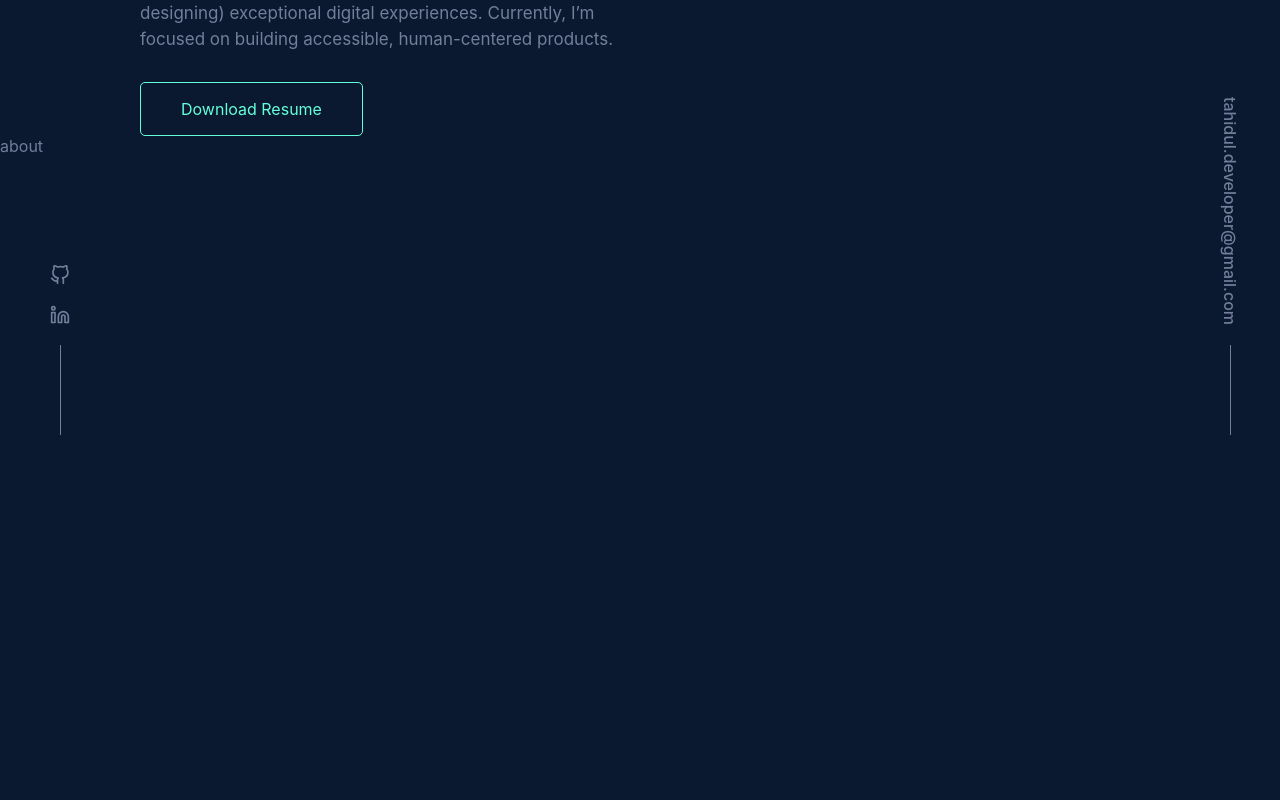
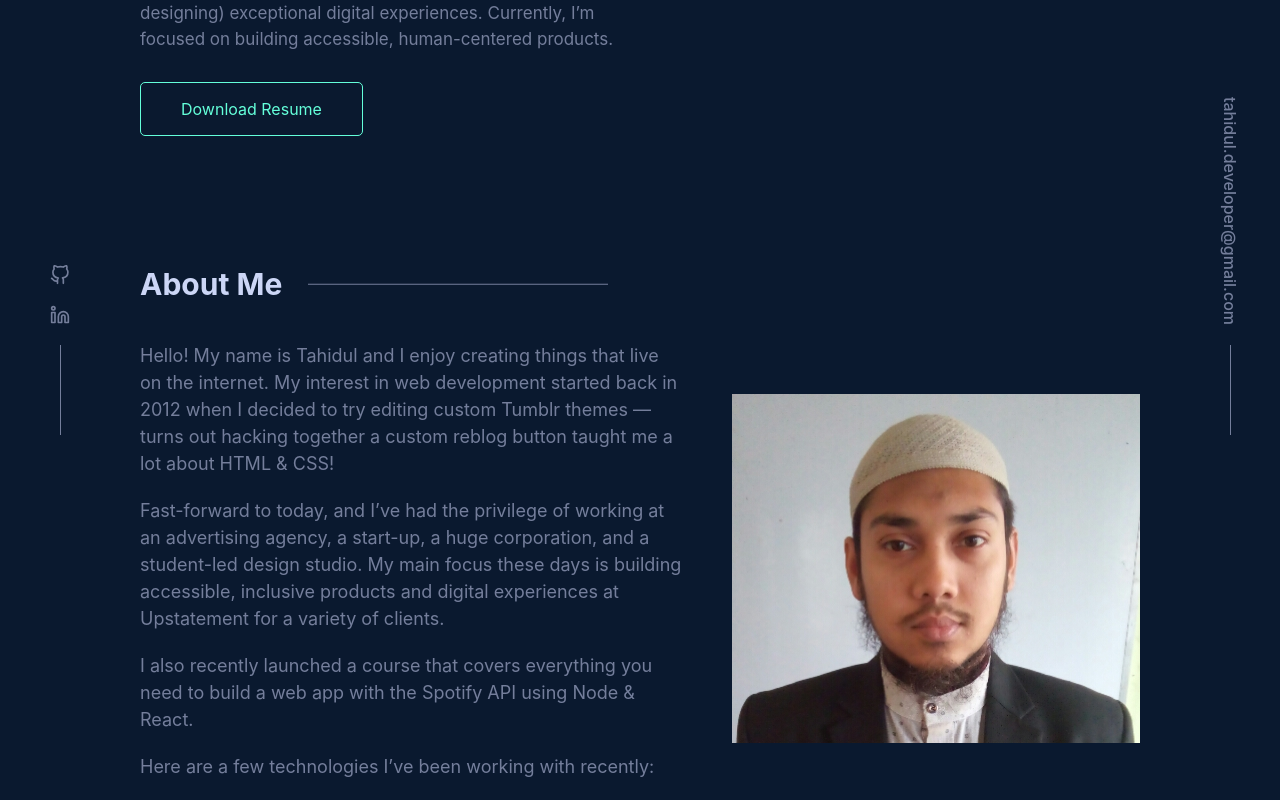
Before and after one commit to mdtahidulislam/tahidul-portfolio, a React (Create React App) app: page /about in a window 1280 px wide. Shown: the part 365-1165 px from the top of the page. Before the commit the page ends 800 px from the top, so only its background shows below. Built offline with nearby package versions, Linux system fonts and the light colour scheme.

Commit message:
added about section

```diff
--- a/public/style.css
+++ b/public/style.css
@@ -147,6 +147,7 @@ h2.hero__title {
     position: relative;
     display: inline-block;
     margin-bottom: 20px;
+    transition: 0.3s;
 }
 
 .connect__box::after {
@@ -181,7 +182,8 @@ h2.hero__title {
     transition: 0.3s;
 }
 
-.connect__social li a:hover  {
+.connect__social li a:hover,
+.connect__email:hover  {
     transform: translateY(-3px);
     color: var(--primary);
 }
@@ -195,3 +197,40 @@ h2.hero__title {
 .connect__social svg:hover circle {
     stroke: var(--primary)
 }
+
+/* =========== ABOUT AREA CSS  ==================*/
+.about {
+    margin-top: 130px;
+}
+
+.section__title {
+    font-size: 30px;
+    color: var(--menu-color);
+    margin-bottom: 40px;
+    position: relative;
+}
+
+.section__title::after {
+    content: '';
+    width: 300px;
+    height: 0.5px;
+    background: var(--secondary);
+    position: absolute;
+    top: 50%;
+    right: auto;
+    transform: translateY(-50%);
+    margin-left: 26px;
+}
+
+.about-inner {
+    display: grid;
+    grid-template-columns: 3fr 2fr;
+    grid-gap: 50px;
+    align-items: center;
+}
+
+.about-text P {
+    margin-bottom: 20px;
+    font-size: 18px;
+    line-height: 27px;
+}
--- a/src/pages/Home/About/About.js
+++ b/src/pages/Home/About/About.js
@@ -1,9 +1,25 @@
 import React from 'react';
+import imgMine from '../../../tahidul.jpg';
 
 const About = () => {
     return (
-        <section id="#about">
-            about
+        <section id="about" className="about">
+            <div className="container">
+                <article className="section-article">
+                    <h2 className="section__title">About Me</h2>
+                </article>
+                <div className="about-inner">
+                    <article className="about-text">
+                        <p>Hello! My name is Tahidul and I enjoy creating things that live on the internet. My interest in web development started back in 2012 when I decided to try editing custom Tumblr themes — turns out hacking together a custom reblog button taught me a lot about HTML & CSS!</p>
+                        <p>Fast-forward to today, and I’ve had the privilege of working at an advertising agency, a start-up, a huge corporation, and a student-led design studio. My main focus these days is building accessible, inclusive products and digital experiences at Upstatement for a variety of clients.</p>
+                        <p>I also recently launched a course that covers everything you need to build a web app with the Spotify API using Node & React.</p>
+                        <p>Here are a few technologies I’ve been working with recently:</p>
+                    </article>
+                    <div className="about-img">
+                        <img src={imgMine} alt="Tahidul" />
+                    </div>
+                </div>
+            </div>
         </section>
     );
 };
```
Also changed, not shown: src/tahidul.jpg (added).
